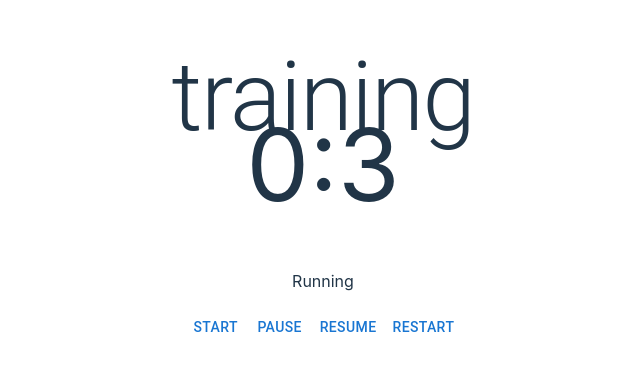
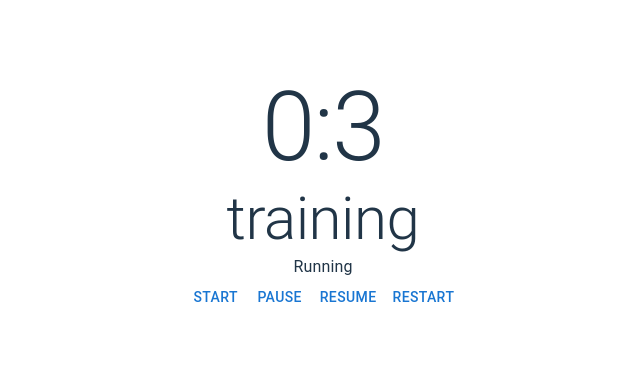
Before and after one commit to LuccccccK/training-timer, a React (Vite) app: page / in a window 1280 px wide. Shown: the part 207-578 px from the top of the page, without its empty margins (317-957 px from the left). Built offline with nearby package versions, Linux system fonts and the light colour scheme.

Commit message:
見た目の軽微な修正

```diff
--- a/src/components/timer.tsx
+++ b/src/components/timer.tsx
@@ -53,12 +53,14 @@ function MyTimer() {
   return (
     <Box style={{ textAlign: "center" }}>
       <Typography variant="h1" component="h2">
+        {minutes}:{seconds}
+      </Typography>
+      <Typography variant="h2" component="h3">
         {mode}
       </Typography>
-      <Box style={{ fontSize: "100px", height: "100px" }}>
-        {minutes}:{seconds}
-      </Box>
-      <p>{isRunning ? "Running" : "Not running"}</p>
+      <Typography variant="body1">
+        {isRunning ? "Running" : "Not running"}
+      </Typography>
       <Button onClick={start}>Start</Button>
       <Button onClick={pause}>Pause</Button>
       <Button onClick={resume}>Resume</Button>
```
